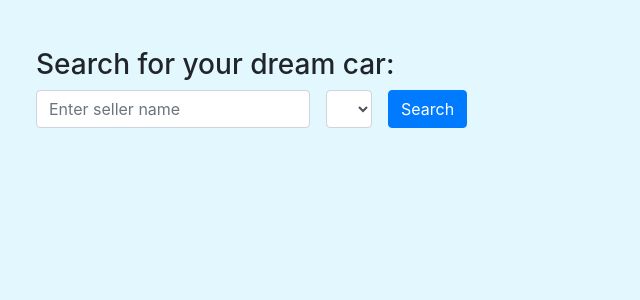
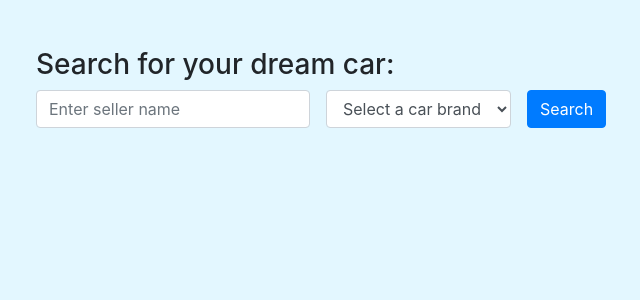
Before and after one commit to Code-Institute-Submissions/liuzhenxin2-vroom-, a Flask app: page /search in a window 1280 px wide. Shown: the part 56-356 px from the top of the page, without its empty margins (49-689 px from the left). Run offline with Flask 2, Linux system fonts and the light colour scheme; data that the repository does not hold is empty; some libraries are stand-ins or nearby versions.

Commit message:
added in select search for car brands

```diff
--- a/app.py
+++ b/app.py
@@ -363,36 +363,41 @@ def search():
     # reminder: if the method is "GET", we retrieve the fields by accessing
     # request.args
     car_seller_name = request.args.get('car_seller_name') or ''
-    car_brand_name = request.args.get('car_brand_name') or ''
+    car_brand_name = request.args.get('car_brand_name') or 'default'
     car_model_name = request.args.get('car_model_name') or ''
     car_condition = request.args.get('car_condition') or ''
+    car_brands = db.brands.find()
+    car_brand = db.brands.find_one({
+        'brand': car_brand_name
+    })
+
+    previous_values = car_brand
 
     # create the query base on the search terms
-    critera = {}
+    criteria = {}
 
     if car_seller_name:
-        critera['seller_name'] = {
+        criteria['seller_name'] = {
             '$regex': car_seller_name,
             '$options': 'i'
         }
 
     if car_brand_name:
-        critera['brand'] = {
+        criteria['car.car_brand'] = car_brand_name
 
-        }
 
     # calculate how many results to skip depending the page number
 
-    if len(critera) != 0:
-        number_of_results = client[DB_NAME].listings.find(
-            critera).count()
+    if len(criteria) != 0:
+        number_of_results = db.listings.find(
+            criteria).count()
         page_size = 1
         number_of_pages = math.ceil(number_of_results / page_size) - 1
         page_number = request.args.get('page_number') or '0'
         page_number = int(page_number)
         number_to_skip = page_number * page_size
-        listings = client[DB_NAME].listings.find(
-            critera).skip(number_to_skip).limit(page_size)
+        listings = db.listings.find(
+            criteria).skip(number_to_skip).limit(page_size)
 
     else:
         listings = []
@@ -403,7 +408,10 @@ def search():
     return render_template('search.template.html', listings=listings, page_number=page_number,
                            number_of_pages=number_of_pages,
                            car_seller_name=car_seller_name,
-                           number_of_results=number_of_results)
+                           number_of_results=number_of_results,
+                           car_brand=car_brand,
+                           car_brands=car_brands,
+                           previous_values=previous_values)
 
 
 # "magic code" -- boilerplate
--- a/templates/search.template.html
+++ b/templates/search.template.html
@@ -14,8 +14,9 @@
     placeholder="Enter seller name"
   />
     <select name="car_brand_name" class="form-control">
-    {%for car_brand in brands %}
-       <option value="{{each_brand._id}}" {%if previous_values and each_brand._id==previous_values._id%} selected {%endif%}>{{each_brand.brand}}</option>
+        <option value="default">Select a car brand</option>
+    {%for each_brand in car_brands %}
+       <option value="{{each_brand.brand}}" {%if previous_values and each_brand.brand==previous_values.brand%} selected {%endif%}>{{each_brand.brand}}</option>
     {%endfor%}
     </select>
   <input type="submit" value="Search" class="btn btn-primary ml-3" />
```
